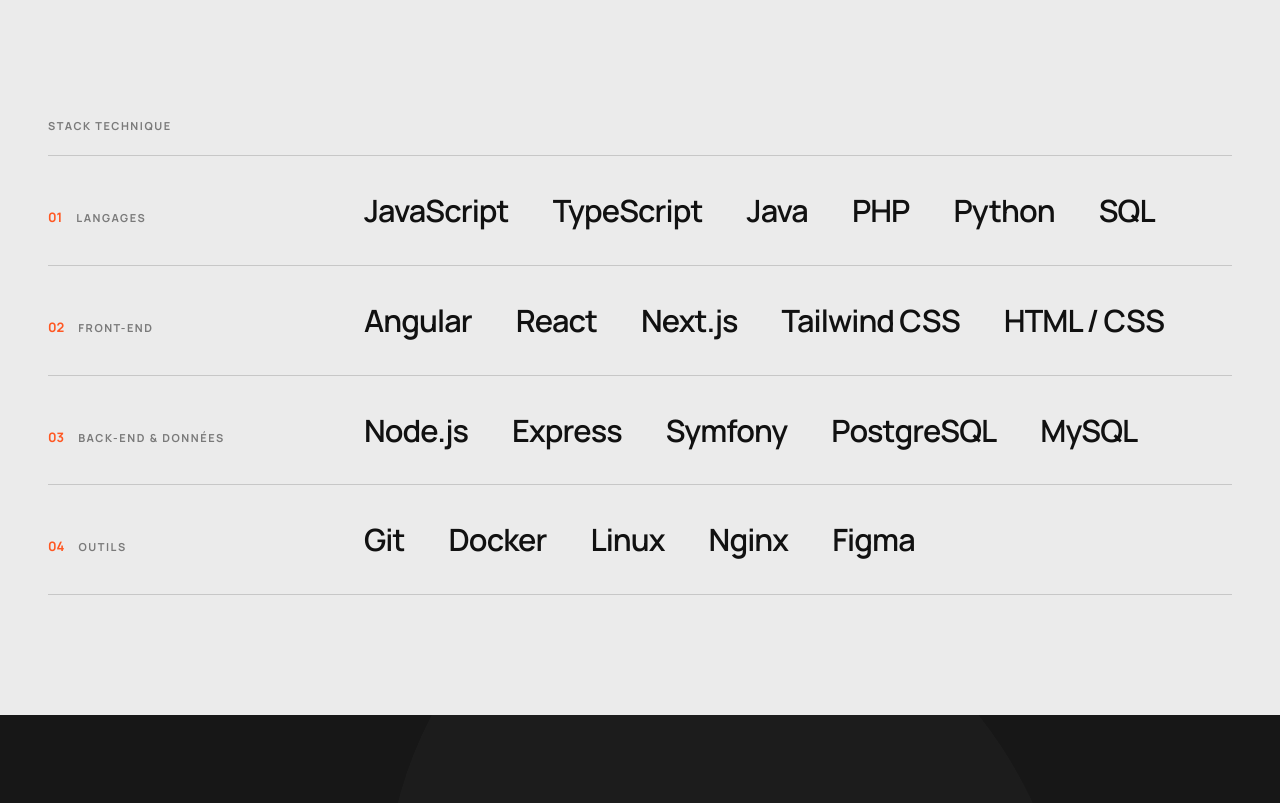
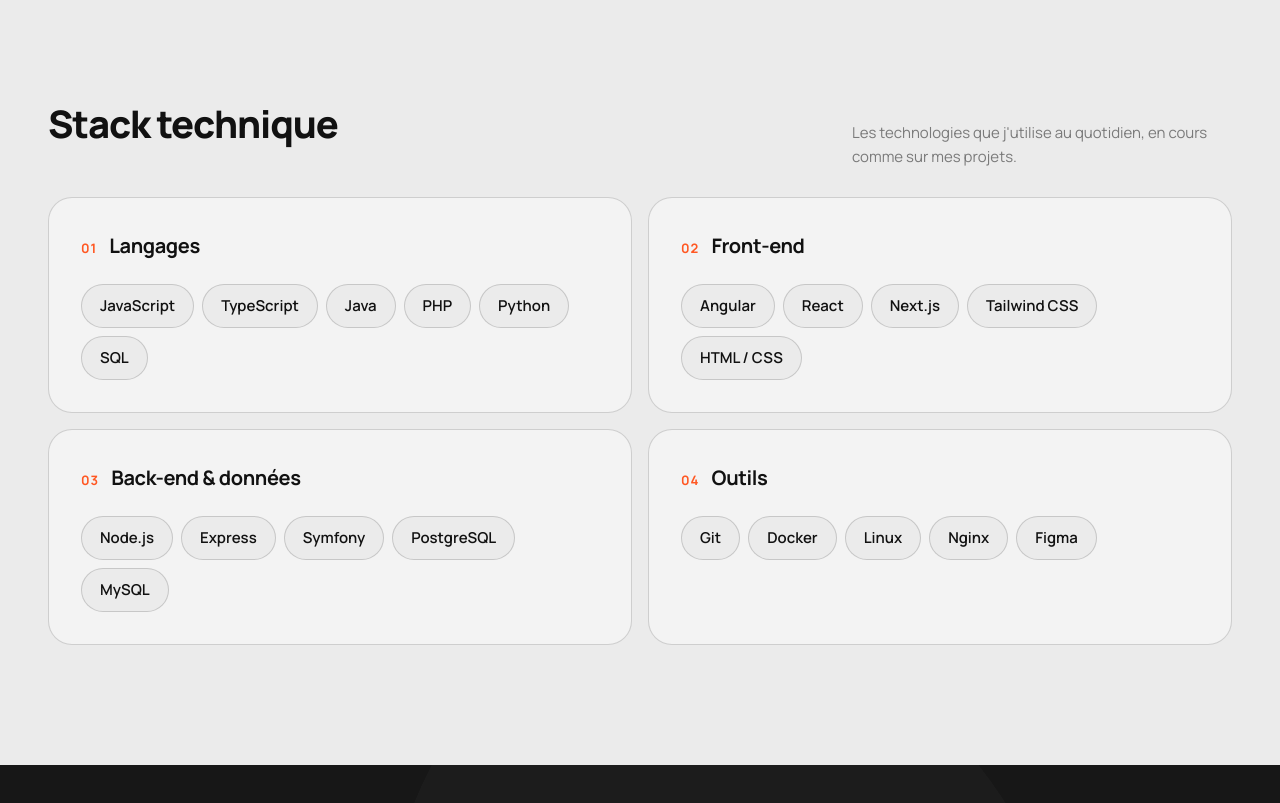
Before and after one commit to LilianSCH1/portfolio_schmitt, a website with bundled scripts: page public/portfolio.html in a window 1280 px wide. Shown: the part 4408-5211 px from the top of the page. Built offline with nearby package versions, Linux system fonts and the light colour scheme.

Commit message:
Refactor technology stack presentation: update layout and enhance card design for better readability

```diff
--- a/public/assets/css/sections/about.css
+++ b/public/assets/css/sections/about.css
@@ -53,54 +53,92 @@
   color: var(--ink);
 }
 
-/* Stack technique : pleine largeur, une ligne par thème */
+/* Stack technique : une carte par thème */
 .stack {
-  margin-top: 120px;
+  margin-top: 96px;
 }
 
 .stack-head {
-  padding-bottom: 20px;
-  border-bottom: 1px solid var(--line);
+  display: flex;
+  justify-content: space-between;
+  align-items: baseline;
+  flex-wrap: wrap;
+  gap: 12px 32px;
+  margin-bottom: 28px;
 }
 
-.stack-row {
-  display: grid;
-  grid-template-columns: 260px 1fr;
-  gap: 56px;
-  align-items: baseline;
-  padding: 36px 0;
-  border-bottom: 1px solid var(--line);
+.stack-head h3 {
+  color: var(--ink);
+  font-size: clamp(26px, 3vw, 38px);
+  font-weight: 800;
+  letter-spacing: -0.03em;
 }
 
-.stack-row dt {
+.stack-head p {
+  max-width: 380px;
+  color: var(--muted);
+  font-size: 15px;
+}
+
+.stack-grid {
+  display: grid;
+  grid-template-columns: repeat(2, minmax(0, 1fr));
+  gap: 16px;
+}
+
+.stack-card {
+  display: grid;
+  align-content: start;
+  gap: 22px;
+  padding: 32px;
+  border: 1px solid var(--line);
+  border-radius: 24px;
+  background: var(--paper);
+  transition: border-color 0.25s, transform 0.35s var(--ease);
+}
+
+.stack-card:hover {
+  border-color: var(--ink);
+  transform: translateY(-3px);
+}
+
+.stack-card dt {
   display: flex;
   align-items: baseline;
-  gap: 14px;
+  gap: 12px;
+  color: var(--ink);
+  font-size: 20px;
+  font-weight: 700;
+  letter-spacing: -0.02em;
 }
 
-.stack-row dt b {
+.stack-card dt b {
   color: var(--accent);
   font-size: 13px;
-  font-weight: 700;
+  letter-spacing: 0.08em;
 }
 
-.stack-row dd {
+.stack-card dd {
   display: flex;
   flex-wrap: wrap;
-  gap: 10px 44px;
+  gap: 8px;
 }
 
-.stack-row dd span {
+.stack-card dd span {
+  padding: 9px 18px;
+  border: 1px solid var(--line);
+  border-radius: var(--radius);
+  background: var(--bg);
   color: var(--ink);
-  font-size: clamp(22px, 2.4vw, 34px);
+  font-size: 15px;
   font-weight: 600;
-  line-height: 1.2;
-  letter-spacing: -0.03em;
-  transition: color 0.2s;
+  transition: background 0.2s, color 0.2s, border-color 0.2s;
 }
 
-.stack-row dd span:hover {
-  color: var(--accent);
+.stack-card dd span:hover {
+  border-color: var(--ink);
+  background: var(--ink);
+  color: #fff;
 }
 
 /* ── « Vue d'ensemble » (pages compétences) ──────────── */
--- a/public/assets/css/utilities/responsive.css
+++ b/public/assets/css/utilities/responsive.css
@@ -108,17 +108,15 @@
   }
 
   .stack {
-    margin-top: 80px;
+    margin-top: 72px;
   }
 
-  .stack-row {
+  .stack-grid {
     grid-template-columns: 1fr;
-    gap: 16px;
-    padding: 28px 0;
   }
 
-  .stack-row dd {
-    gap: 6px 28px;
+  .stack-card {
+    padding: 24px;
   }
 
   .hero-foot {
--- a/public/portfolio.html
+++ b/public/portfolio.html
@@ -178,12 +178,15 @@
     </div>
   </div>
   <div class="stack">
-    <p class="caps stack-head reveal">Stack technique</p>
-    <dl aria-label="Technologies">
-      <div class="stack-row reveal"><dt><b>01</b><span class="caps">Langages</span></dt><dd><span>JavaScript</span><span>TypeScript</span><span>Java</span><span>PHP</span><span>Python</span><span>SQL</span></dd></div>
-      <div class="stack-row reveal"><dt><b>02</b><span class="caps">Front-end</span></dt><dd><span>Angular</span><span>React</span><span>Next.js</span><span>Tailwind CSS</span><span>HTML / CSS</span></dd></div>
-      <div class="stack-row reveal"><dt><b>03</b><span class="caps">Back-end &amp; données</span></dt><dd><span>Node.js</span><span>Express</span><span>Symfony</span><span>PostgreSQL</span><span>MySQL</span></dd></div>
-      <div class="stack-row reveal"><dt><b>04</b><span class="caps">Outils</span></dt><dd><span>Git</span><span>Docker</span><span>Linux</span><span>Nginx</span><span>Figma</span></dd></div>
+    <div class="stack-head reveal">
+      <h3>Stack technique</h3>
+      <p>Les technologies que j'utilise au quotidien, en cours comme sur mes projets.</p>
+    </div>
+    <dl class="stack-grid" aria-label="Technologies">
+      <div class="stack-card reveal"><dt><b>01</b>Langages</dt><dd><span>JavaScript</span><span>TypeScript</span><span>Java</span><span>PHP</span><span>Python</span><span>SQL</span></dd></div>
+      <div class="stack-card reveal reveal-delay-1"><dt><b>02</b>Front-end</dt><dd><span>Angular</span><span>React</span><span>Next.js</span><span>Tailwind CSS</span><span>HTML / CSS</span></dd></div>
+      <div class="stack-card reveal"><dt><b>03</b>Back-end &amp; données</dt><dd><span>Node.js</span><span>Express</span><span>Symfony</span><span>PostgreSQL</span><span>MySQL</span></dd></div>
+      <div class="stack-card reveal reveal-delay-1"><dt><b>04</b>Outils</dt><dd><span>Git</span><span>Docker</span><span>Linux</span><span>Nginx</span><span>Figma</span></dd></div>
     </dl>
   </div>
 </section>
```
